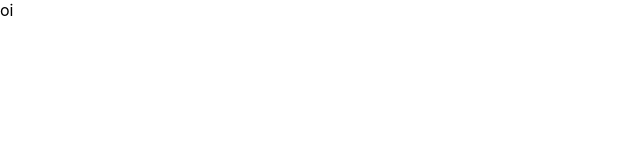
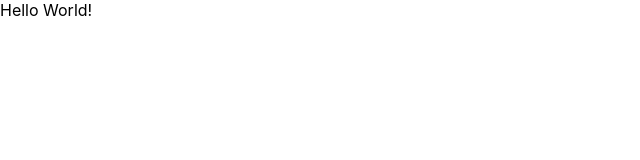
Before and after one commit to geancarlofd/Gomi, a React (Create React App) app: page / in a window 1280 px wide. Shown: the top 160 px of the page, without its empty margins (0-640 px from the left). Built offline with nearby package versions, Linux system fonts and the light colour scheme.

Commit message:
Testando

```diff
--- a/src/App.js
+++ b/src/App.js
@@ -3,7 +3,7 @@
 function App() {
   return (
     <div>
-      oi
+      Hello World!
     </div>
   );
 }
```
Also changed, not shown: 2 other files (tests, documents, lock files or other folders).
